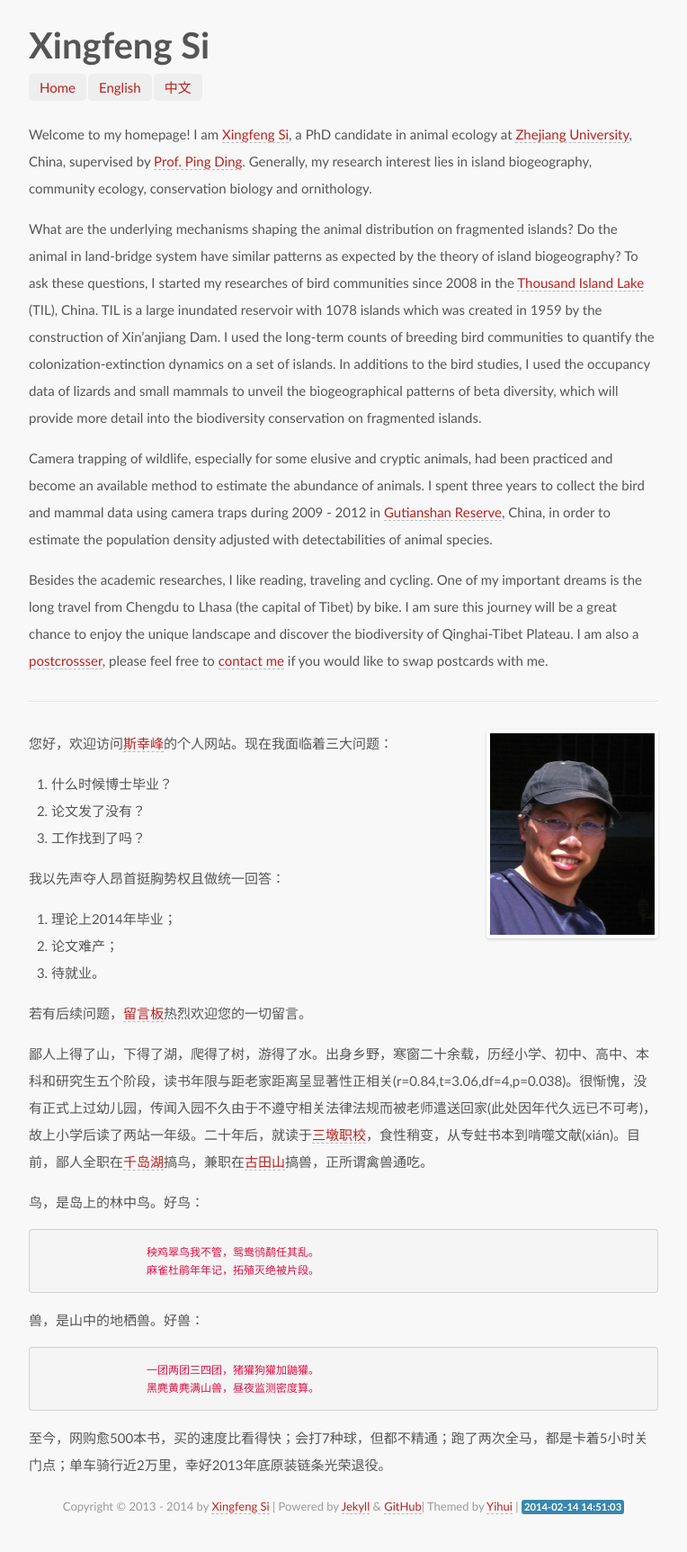
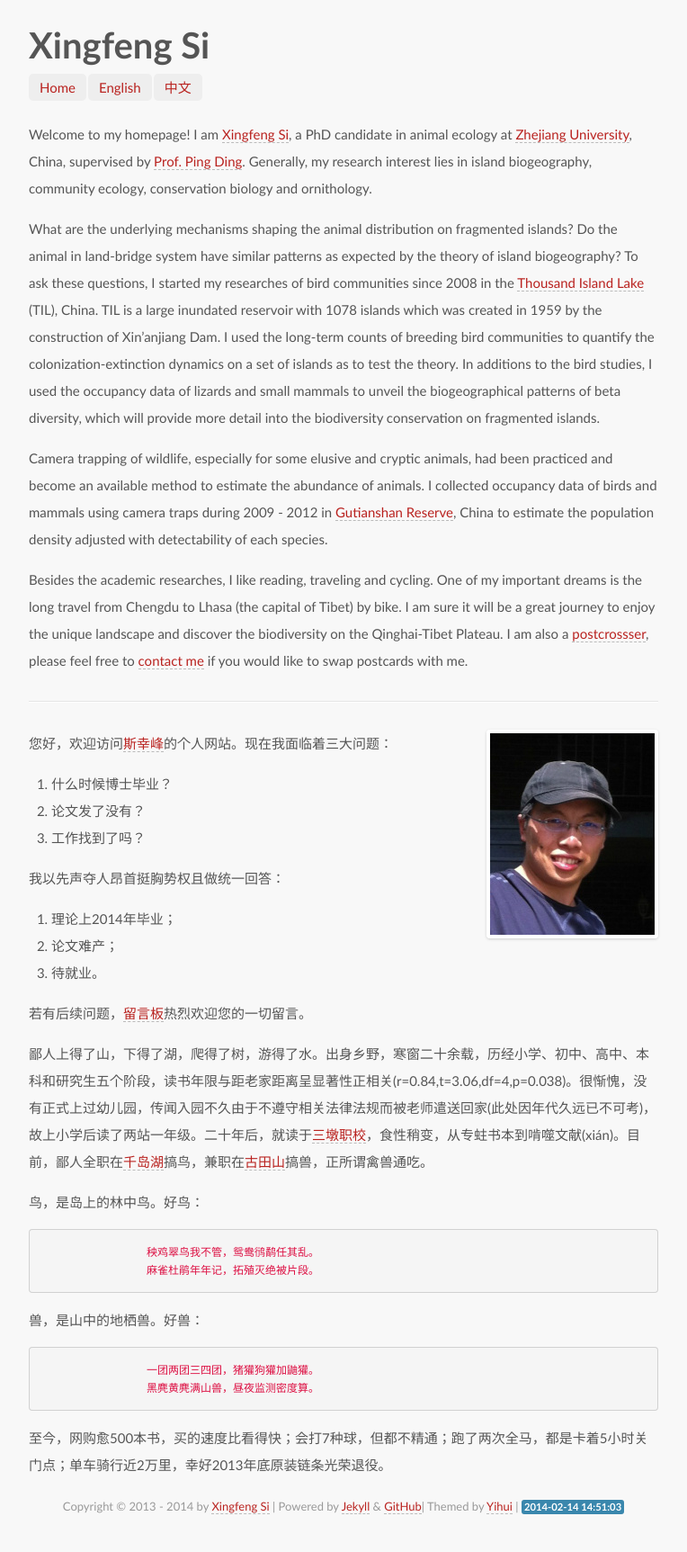
Before and after one commit to sixf/sixf.github.io, a Jekyll site: the page built from index.md, in a window 1280 px wide. Shown: the whole page at 90% size, without its empty margins (258-1022 px from the left). Built offline with Jekyll 4.4.1, drawn with Linux system fonts in a browser that asks for light colours; some web fonts are replaced; Markdown is read by kramdown in place of the engine named in the settings.

Commit message:
change the content

```diff
--- a/index.md
+++ b/index.md
@@ -19,7 +19,7 @@ Lake](/links/thousand-island-lake/ "Thousand Island Lake") (TIL), China.
 TIL is a large inundated reservoir with 1078 islands which was created
 in 1959 by the construction of Xin'anjiang Dam. I used the long-term
 counts of breeding bird communities to quantify the
-colonization-extinction dynamics on a set of islands. In additions to
+colonization-extinction dynamics on a set of islands as to test the theory. In additions to
 the bird studies, I used the occupancy data of lizards and small mammals
 to unveil the biogeographical patterns of beta diversity, which will
 provide more detail into the biodiversity conservation on fragmented
@@ -27,17 +27,16 @@ islands.
 
 Camera trapping of wildlife, especially for some elusive and
 cryptic animals, had been practiced and become an available method to
-estimate the abundance of animals. I spent three years to collect the
-bird and mammal data using camera traps during 2009 - 2012 in
+estimate the abundance of animals. I collected occupancy data of birds and mammals using camera traps during 2009 - 2012 in
 [Gutianshan Reserve](/links/gutianshan-reserve/ "Gutianshan Reserve"),
-China, in order to estimate the population density adjusted with
-detectabilities of animal species.
+China to estimate the population density adjusted with
+detectability of each species.
 
 Besides the academic researches, I
 like reading, traveling and cycling. One of my important dreams is the
 long travel from Chengdu to Lhasa (the capital of Tibet) by bike. I am
-sure this journey will be a great chance to enjoy the unique landscape
-and discover the biodiversity of Qinghai-Tibet Plateau. I am also a
+sure it will be a great journey to enjoy the unique landscape
+and discover the biodiversity on the Qinghai-Tibet Plateau. I am also a
 [postcrossser](http://www.postcrossing.com/user/Xingfeng "Postcrossing"),
 please feel free to [contact me](/en/about) if you would like to swap
 postcards with me.
```
